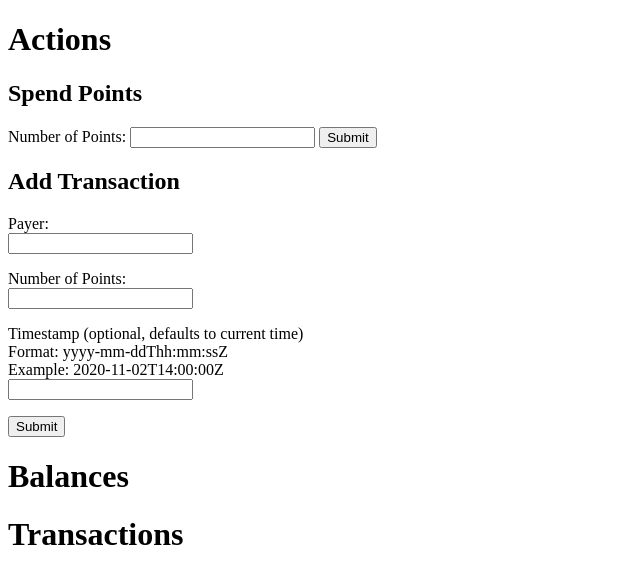
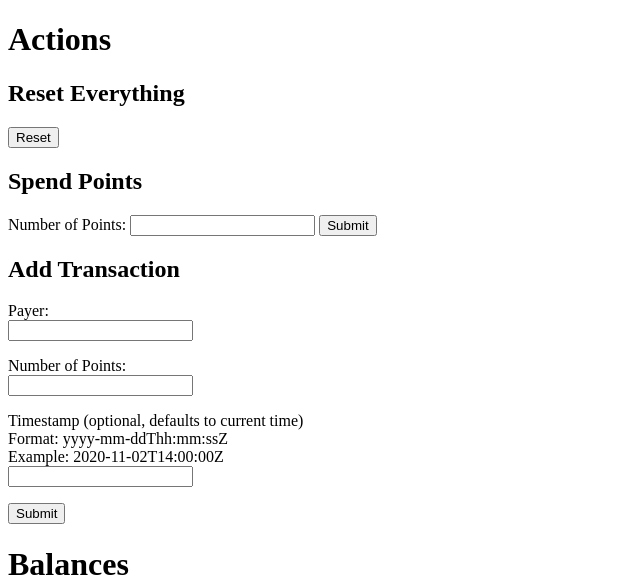
Before and after one commit to mheyda/fetch-assessment, a Django app: page / in a window 1280 px wide. Shown: the top 581 px of the page, without its empty margins (0-640 px from the left). Run offline with Django 4.2, Linux system fonts and the light colour scheme.

Commit message:
Added reset button

```diff
--- a/api/templates/index.html
+++ b/api/templates/index.html
@@ -7,6 +7,13 @@
     </head>
     <body>
         <h1>Actions</h1>
+
+        <h2>Reset Everything</h2>
+        <form action="{% url 'reset' %}" method="POST">
+            {% csrf_token %}
+            <input type="submit" value="Reset">
+        </form>
+
         <h2>Spend Points</h2>
         <form action="{% url 'points' %}" method="POST">
             {% csrf_token %}
@@ -15,6 +22,7 @@
                 <input type="submit">
             </p>
         </form>
+
         <h2>Add Transaction</h2>
         <form action="{% url 'transactions' %}" method="POST">
             {% csrf_token %}
@@ -33,7 +41,7 @@
                 <br>
                 {{ add_transaction_form.timestamp }}
             </p>
-            <input type="submit">
+            <input type="submit" name="add_transaction">
         </form>
 
         <h1>Balances</h1>
@@ -48,5 +56,6 @@
                 <br>
             {% endfor %}
         {% endif %}
+
     </body>
 </html>
--- a/api/views.py
+++ b/api/views.py
@@ -118,10 +118,18 @@ def points(request):
             return HttpResponse("You don't have enough points!")
 
 
-
-
 # Balances route
 def balances(request):
     # User wants to view the balances from all payers
     if request.method == "GET":
         return HttpResponse(json.dumps(balance_data))
+
+
+# Reset route
+def reset(request):
+    # User wants to clear transactions
+    if request.method == "POST":
+        transaction_data.clear()
+        balance_data.clear()
+
+    return HttpResponseRedirect("/")
--- a/fetch_assessment/urls.py
+++ b/fetch_assessment/urls.py
@@ -15,7 +15,7 @@ Including another URLconf
 """
 from django.contrib import admin
 from django.urls import include, path
-from api.views import index, transactions, points, balances
+from api.views import index, transactions, points, balances, reset
 
 urlpatterns = [
     path('admin/', admin.site.urls),
@@ -23,4 +23,5 @@ urlpatterns = [
     path("transactions/", transactions, name="transactions"),
     path("points/", points, name="points"),
     path("balances/", balances, name="balances"),
+    path("reset/", reset, name="reset")
 ]
```
